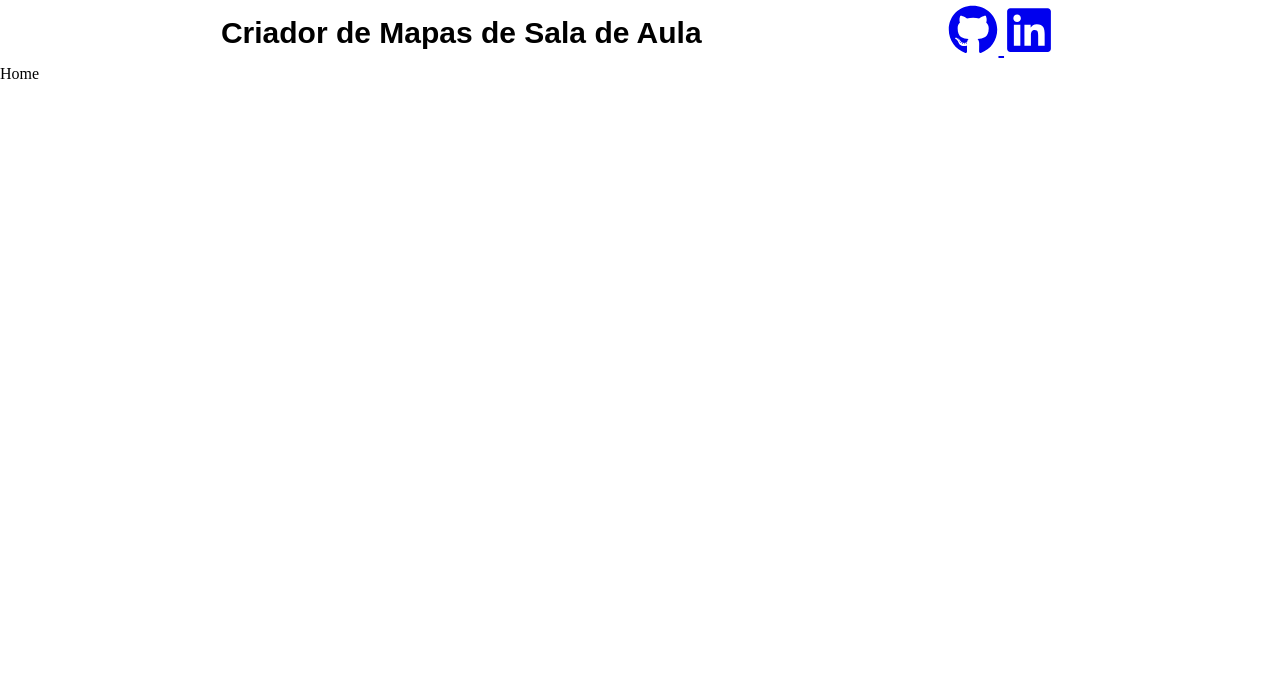
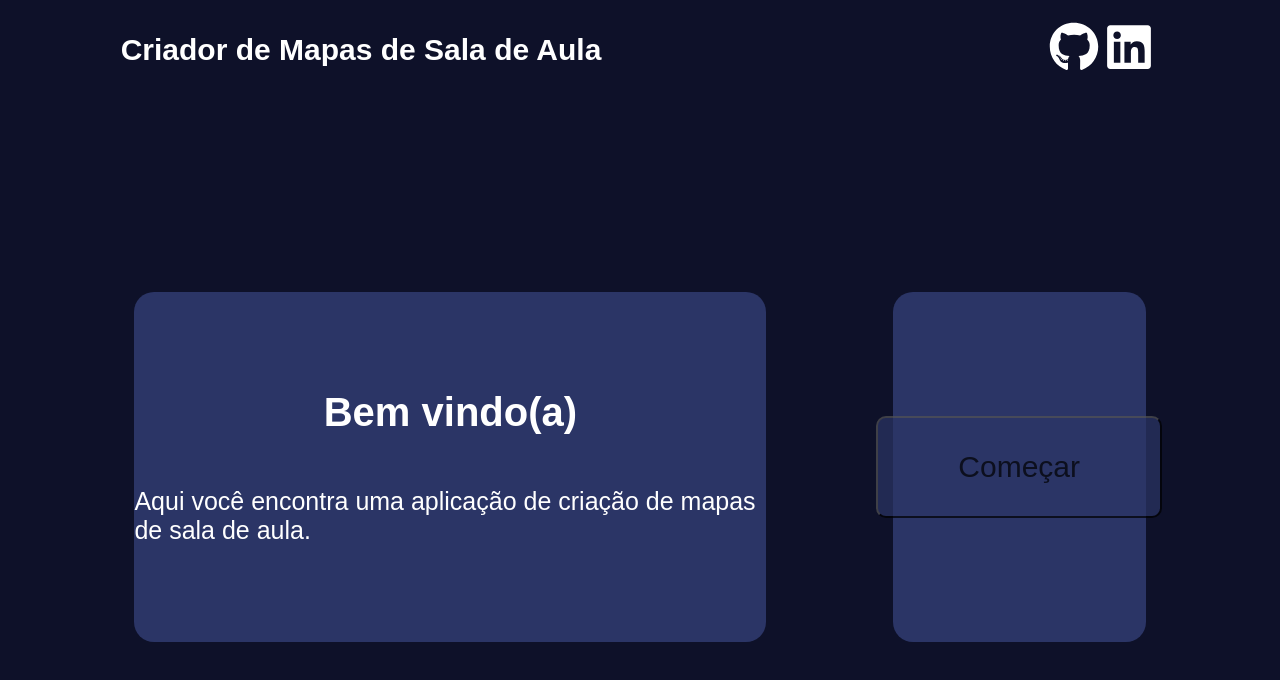
Before and after one commit to TadeuN1/roomMap-project, a React (Vite) app: page / in a window 1280 px wide. Shown: the top 680 px of the page. Built offline with nearby package versions, Linux system fonts and the light colour scheme.

Commit message:
building create page

```diff
--- a/package.json
+++ b/package.json
@@ -11,6 +11,8 @@
   },
   "dependencies": {
     "axios": "^1.8.4",
+    "formik": "^2.4.6",
+    "Formik": "npm:formik@^2.4.6",
     "react": "^19.0.0",
     "react-dom": "^19.0.0",
     "react-hook-form": "^7.54.2",
--- a/src/components/Header/Header.module.css
+++ b/src/components/Header/Header.module.css
@@ -1,13 +1,14 @@
 .container {
-    font-family: Arial, Helvetica, sans-serif;
+    padding:0 auto;
     font-size: 20px;
     display: flex;
     align-items: center;
+    justify-content: center;
     align-content: center;
-    max-width: 1080px;
+    max-width: 100%;
 }
-
 .links{
+    margin-left: 35%;
     padding: 5px;
     text-decoration: none;
 }
--- /dev/null
+++ b/src/components/Welcome/Welcome.module.css
@@ -0,0 +1,45 @@
+.container{
+    display: flex;
+    justify-content: center;
+    margin-top: 200px;
+    gap: 10%;
+    align-items: center;
+}
+
+.esquerda{
+    background-color: #2b3566;
+    display: flex;
+    flex-direction: column;
+    font-size: 20px;
+    align-items: center;
+    justify-content: center;
+    height: 350px;
+    width: 50%;
+    border-radius: 20px;
+}
+
+p{
+    font-size: 25px;
+}
+
+.btnstart{
+    background-color: #2b3566;
+    padding: 2rem 5rem;
+    border-radius: 10px;
+    cursor: pointer;
+    opacity: .7;
+    font-size: 30px;
+    margin: 20px;
+}
+.btnstart:hover{
+    opacity: 1;
+}
+.direita{
+    background-color: #2b3566;
+    height: 350px;
+    width: 20%;
+    border-radius: 20px;
+    display: flex;
+    justify-content: center;
+    align-items: center;
+}
--- /dev/null
+++ b/src/components/Welcome/Welcome.tsx
@@ -0,0 +1,21 @@
+import styles from './Welcome.module.css'
+import { useNavigate } from 'react-router-dom'
+
+const Welcome = () => {
+const navigate = useNavigate()
+
+  return (
+    <div className={styles.container}>
+        <div className={styles.esquerda}>
+            <h1>Bem vindo(a)</h1>
+            <p> Aqui você encontra uma aplicação de criação de mapas de sala de aula.</p>
+        </div>
+        <div className={styles.direita}>
+            <button className={styles.btnstart} onClick={() => navigate('/create')}> Começar</button>
+        </div>
+
+    </div>
+  )
+}
+
+export default Welcome
--- a/src/index.css
+++ b/src/index.css
@@ -1,5 +1,12 @@
-*{
+* {
+    font-family: Arial, Helvetica, sans-serif;
     box-sizing: border-box;
-    margin: 0 auto;
-    padding: 0;
+    color: #FFF;
 }
+
+body{
+    background-color: #0e1129;
+}
+a {
+    text-decoration: none;
+}
--- /dev/null
+++ b/src/pages/Create/Create.module.css
@@ -0,0 +1,21 @@
+.container{
+    background-color: #2b3566;
+    margin: 150px 100px;
+    display: flex;
+    flex-direction: column;
+    width: 30%;
+    padding: 30px;
+}
+
+input{
+    padding: 20px;
+    color: black;
+    font-size: 25px;
+    text-align: center;
+}
+button{
+    padding: 20px;
+    color: black;
+    font-size: 25px;
+    text-align: center;
+}
--- /dev/null
+++ b/src/pages/Create/Create.tsx
@@ -0,0 +1,17 @@
+import styles from './Create.module.css'
+
+const Create = () => {
+  return (
+    <div className={styles.container}>
+      <input type='text' placeholder='Nome da professora responsável' />
+      <input type='text' placeholder='Informe o nome da turma / Nome da sala' />
+      <br></br>
+      <input type="number" placeholder='Número de colunas/fileiras da sala'/>
+      <input type='number' placeholder='Número de linhas da sala' />
+      <br></br>
+      <button onClick={() => console.log("Teste")}> Enviar </button>
+    </div>
+  )
+}
+
+export default Create
--- a/src/pages/Home/Home.tsx
+++ b/src/pages/Home/Home.tsx
@@ -1,9 +1,9 @@
-import React from 'react'
+import Welcome from "../../components/Welcome/Welcome"
 
 const Home = () => {
-  return (
-    <div>Home</div>
-  )
+  return<div>
+    <Welcome/>
+    </div>
 }
 
 export default Home
--- /dev/null
+++ b/src/pages/Room/Room.tsx
@@ -0,0 +1,9 @@
+import React from 'react'
+
+const Room = () => {
+  return (
+    <div>Room</div>
+  )
+}
+
+export default Room
```
Also changed, not shown: src/router.tsx (+11 -0 lines), src/pages/Room/Room.module.css (added), 1 other file (tests, documents, lock files or other folders).
